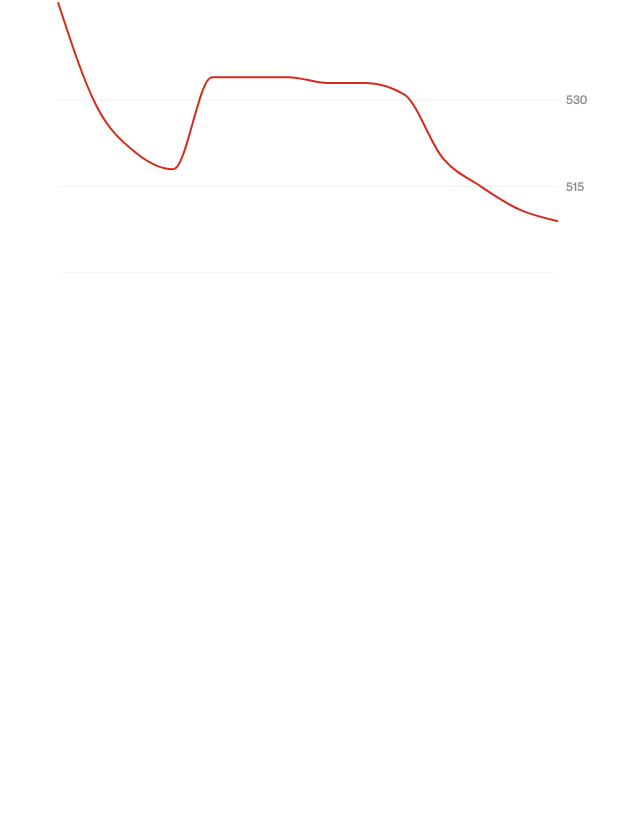
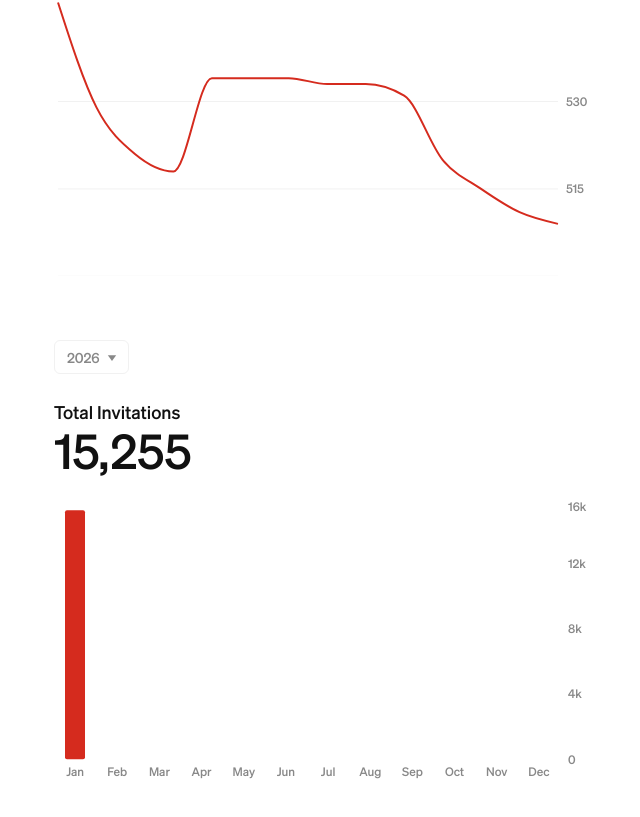
Before and after one commit to saboorbakshi/ee-live, a Next.js app in the folder frontend/: page / in a window 1280 px wide. Shown: the part 265-1082 px from the top of the page, without its empty margins (318-958 px from the left). Before the commit the page ends 800 px from the top, so only its background shows below. Built offline with nearby package versions, Linux system fonts and the light colour scheme.

Commit message:
feat: add invitations bar chart

```diff
--- a/frontend/app/components/CRSChart.tsx
+++ b/frontend/app/components/CRSChart.tsx
@@ -108,8 +108,7 @@ export default function CRSChart({ data }: CRSChartProps) {
         <p className="text-foreground2 mt-1">{active.drawDateFull}</p>
       </div>
 
-      <div className="h-48 sm:h-72">
-        <ResponsiveContainer width="100%" height="100%">
+      <ResponsiveContainer width="100%" aspect={1.84}>
         <LineChart
           data={data}
           margin={{ top: 0, right: 0, bottom: 0, left: 4 }}
@@ -142,7 +141,6 @@ export default function CRSChart({ data }: CRSChartProps) {
           />
         </LineChart>
       </ResponsiveContainer>
-      </div>
-    </div>
+    </div >
   );
 }
--- /dev/null
+++ b/frontend/app/components/InvitationChart.tsx
@@ -0,0 +1,151 @@
+"use client";
+
+import { useMemo } from "react";
+import {
+  BarChart,
+  Bar,
+  XAxis,
+  YAxis,
+  Tooltip,
+  ResponsiveContainer,
+} from "recharts";
+
+interface Round {
+  drawDate: string;
+  drawDateFull: string;
+  drawSize: string;
+  drawCategory: string;
+}
+
+interface InvitationChartProps {
+  data: Round[];
+  year: string;
+}
+
+interface ChartDataPoint {
+  month: string;
+  invitations: number;
+}
+
+const MONTHS = ["Jan", "Feb", "Mar", "Apr", "May", "Jun", "Jul", "Aug", "Sep", "Oct", "Nov", "Dec"];
+
+function aggregateByMonth(data: Round[], year: string) {
+  const monthlyTotals: Record<string, number> = {};
+  for (const month of MONTHS) {
+    monthlyTotals[month] = 0;
+  }
+
+  for (const r of data) {
+    if (!r.drawDate.startsWith(year)) continue;
+    // drawDateFull format: "Month Day, Year" e.g. "January 15, 2025"
+    const monthStr = r.drawDateFull.split(" ")[0].slice(0, 3);
+    const size = parseInt(r.drawSize.replace(/,/g, ""), 10) || 0;
+    if (MONTHS.includes(monthStr)) {
+      monthlyTotals[monthStr] += size;
+    }
+  }
+
+  return MONTHS.map((month) => ({
+    month,
+    invitations: monthlyTotals[month],
+  }));
+}
+
+function ChartTooltip({
+  active,
+  payload,
+  year,
+}: {
+  active?: boolean;
+  payload?: { payload: ChartDataPoint }[];
+  year: string;
+}) {
+  if (!active || !payload?.[0]) return null;
+  const point = payload[0].payload;
+
+  const fullMonth = {
+    Jan: "January",
+    Feb: "February",
+    Mar: "March",
+    Apr: "April",
+    May: "May",
+    Jun: "June",
+    Jul: "July",
+    Aug: "August",
+    Sep: "September",
+    Oct: "October",
+    Nov: "November",
+    Dec: "December",
+  }[point.month] || point.month;
+
+  return (
+    <div
+      style={{
+        backgroundColor: "var(--background)",
+        border: "1px solid var(--border)",
+        borderRadius: "8px",
+        fontSize: 14,
+        padding: "6px 10px",
+      }}
+    >
+      <div className="flex flex-col text-foreground2">
+        <span><span className="text-foreground">{point.invitations.toLocaleString()}</span> invitations</span>
+        <span>{fullMonth} {year}</span>
+      </div>
+    </div>
+  );
+}
+
+export default function InvitationChart({ data, year }: InvitationChartProps) {
+  const chartData = useMemo(() => aggregateByMonth(data, year), [data, year]);
+  const total = useMemo(
+    () => chartData.reduce((sum, d) => sum + d.invitations, 0),
+    [chartData]
+  );
+
+  return (
+    <div>
+      <div className="mb-6">
+        <p className="text-lg">Total Invitations</p>
+        <p className="text-5xl">{total.toLocaleString()}</p>
+      </div>
+
+      <ResponsiveContainer width="100%" aspect={1.84}>
+        <BarChart
+          barCategoryGap={5}
+          data={chartData}
+          margin={{ top: 0, right: 0, bottom: 0, left: 0 }}
+        >
+          <XAxis
+            dataKey="month"
+            tick={{ fontSize: 12, fill: "var(--foreground2)" }}
+            tickLine={false}
+            axisLine={false}
+          />
+          <YAxis
+            orientation="right"
+            width={30}
+            tick={{ fontSize: 12, fill: "var(--foreground2)" }}
+            tickLine={false}
+            axisLine={false}
+            tickFormatter={(v) => (v >= 1000 ? `${Math.round(v / 1000)}k` : v)}
+          />
+          <Tooltip
+            animationDuration={200}
+            animationEasing="ease-out"
+            cursor={{ fill: "var(--background2)" }}
+            content={<ChartTooltip year={year} />}
+          />
+          <Bar
+            maxBarSize={20}
+            dataKey="invitations"
+            fill="var(--primary)"
+            radius={[2, 2, 2, 2]}
+            animationDuration={400}
+            animationEasing="ease-out"
+          />
+        </BarChart>
+      </ResponsiveContainer>
+    </div>
+  );
+}
--- a/frontend/app/globals.css
+++ b/frontend/app/globals.css
@@ -2,7 +2,7 @@
 
 :root {
   --background: #ffffff;
-  --background2: #f6f6f6;
+  --background2: #f7f7f7;
   --foreground: #111111;
   --foreground2: #888888;
   --border: #f1f1f1;
--- a/frontend/app/page.tsx
+++ b/frontend/app/page.tsx
@@ -4,6 +4,7 @@ import rawData from "../data.json";
 import { useState, useMemo } from "react";
 import Select from "./components/Select";
 import CRSChart from "./components/CRSChart";
+import InvitationChart from "./components/InvitationChart";
 
 interface Round {
   drawDate: string;
@@ -102,7 +103,8 @@ for (const category of categories) {
   }));
 }
 
-const timeOptions = ["1Y", "All", "2026", "2025", "2024", "2023", "2022", "2021", "2020"];
+const timeOptions = ["1Y", "2Y", "All", "2026", "2025", "2024", "2023", "2022", "2021", "2020"];
+const yearOptions = ["2026", "2025", "2024", "2023", "2022", "2021", "2020"];
 
 function filterByTime(
   data: typeof chartDataByCategory[string],
@@ -111,9 +113,10 @@ function filterByTime(
   let filtered;
   if (period === "All") {
     filtered = data;
-  } else if (period === "1Y") {
+  } else if (period === "1Y" || period === "2Y") {
     const cutoff = new Date();
-    cutoff.setFullYear(cutoff.getFullYear() - 1);
+    const years = period === "1Y" ? 1 : 2;
+    cutoff.setFullYear(cutoff.getFullYear() - years);
     const cutoffStr = cutoff.toISOString().slice(0, 10);
     filtered = data.filter((d) => d.drawDate >= cutoffStr);
   } else {
@@ -125,14 +128,16 @@ function filterByTime(
 export default function Home() {
   const [category, setCategory] = useState("Canadian Experience Class");
   const [timePeriod, setTimePeriod] = useState("1Y");
-  const data = useMemo(
+  const [invitationYear, setInvitationYear] = useState("2026");
+  const filteredScores = useMemo(
     () => filterByTime(chartDataByCategory[category] ?? [], timePeriod),
     [category, timePeriod],
   );
 
   return (
     <div className="flex min-h-screen items-center justify-center font-sans">
-      <main className="flex min-h-screen w-full max-w-xl flex-col py-8 sm:py-16 px-5">
+      <main className="flex min-h-screen w-full max-w-xl flex-col py-8 sm:py-16 px-5 gap-16">
+        <div>
           <div className="mb-6 flex gap-2">
             <Select
               value={category}
@@ -145,7 +150,19 @@ export default function Home() {
               options={timeOptions}
             />
           </div>
-        <CRSChart data={data} />
+          <CRSChart data={filteredScores} />
+        </div>
+
+        <div>
+          <div className="mb-6 flex gap-2">
+            <Select
+              value={invitationYear}
+              onValueChange={setInvitationYear}
+              options={yearOptions}
+            />
+          </div>
+          <InvitationChart data={rounds} year={invitationYear} />
+        </div>
       </main>
     </div>
   );
```
Lines whose indentation alone changed are shown as unchanged.
